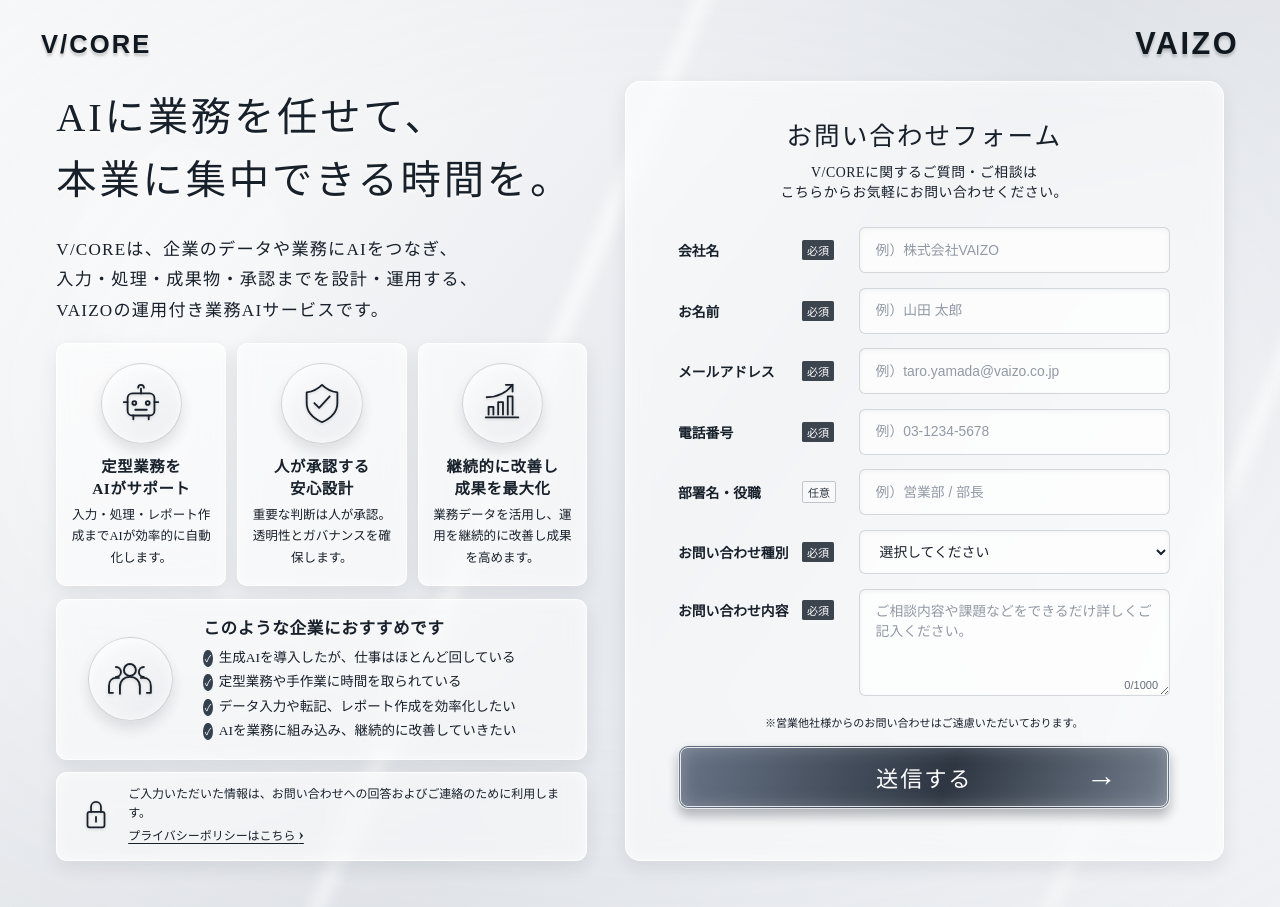
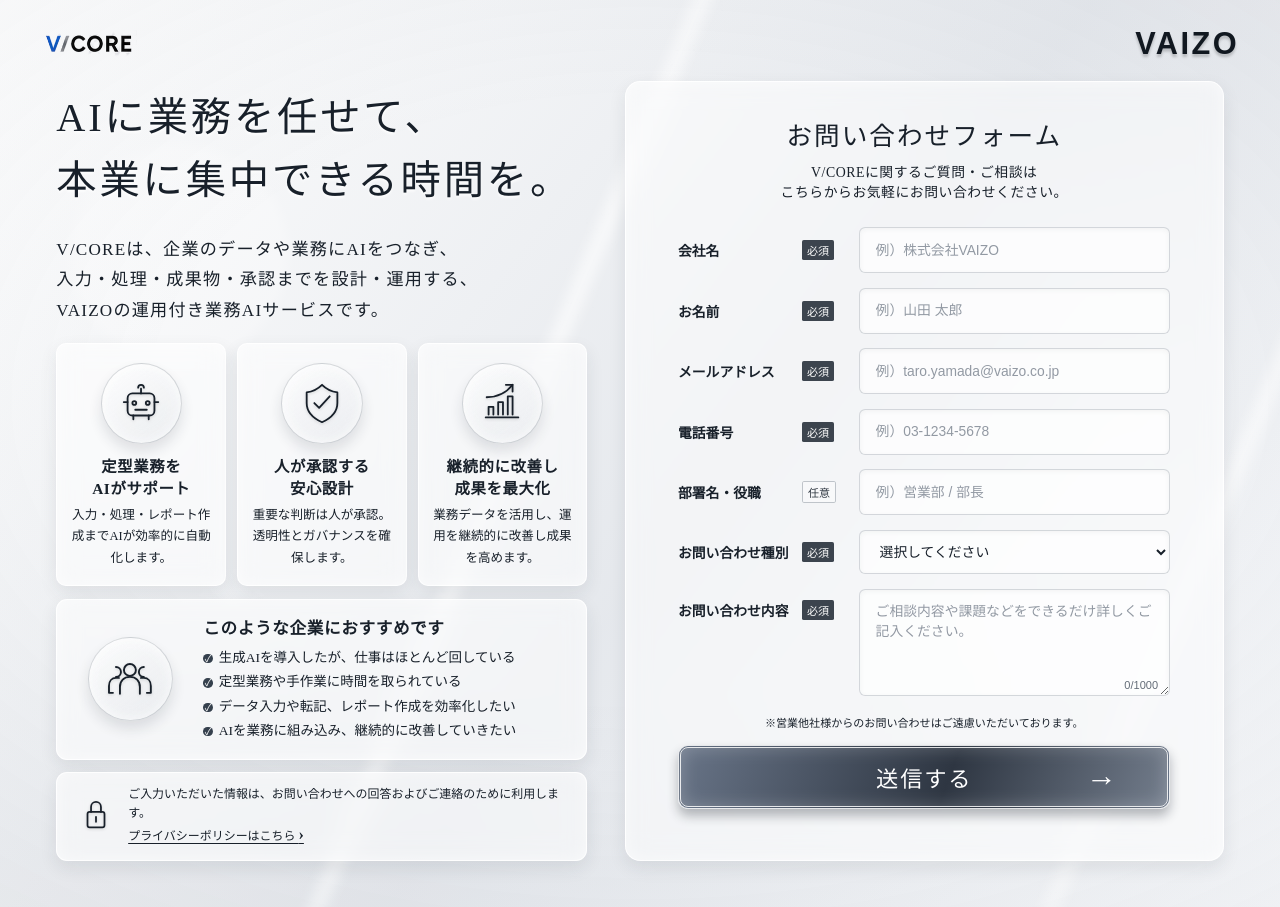
Before and after one commit to ENTER-WEB/VAIZO-V-CORE-contact-page, a plain HTML site: page index.html in a window 1280 px wide. Drawn offline with Linux system fonts and the light colour scheme.

Commit message:
Fix top-left icon artifact and update contact page assets

```diff
--- a/css/base.css
+++ b/css/base.css
@@ -6,7 +6,7 @@ body::before,body::after{position:fixed;z-index:-1;inset:-25%;content:"";backgro
 body::after{background:radial-gradient(ellipse at center,transparent 35%,rgba(108,119,135,.14));transform:none;filter:none}
 .site-header{display:flex;align-items:center;justify-content:space-between}
 .logo{color:#111820;text-decoration:none;font-family:Arial,sans-serif;font-size:clamp(1.8rem,2.4vw,2.7rem);font-weight:700;letter-spacing:.08em;text-shadow:0 .18rem .18rem rgba(0,0,0,.2)}
-.core-logo{font-size:clamp(1.55rem,2vw,2.25rem)}
+.core-logo{font-size:clamp(1.55rem,2vw,2.25rem)}.core-logo img{display:block;height:1.8rem;width:auto;object-fit:contain}
 .page-shell{display:grid}
 h1,h2,p{margin-top:0}
 .intro h1{font-size:clamp(2rem,3.15vw,4rem);font-weight:500;line-height:1.55;letter-spacing:.07em;margin-bottom:.55em;text-shadow:0 .12rem .18rem rgba(255,255,255,.9)}
@@ -22,7 +22,7 @@ h1,h2,p{margin-top:0}
 .recommend-card .icon-circle{flex:0 0 5.5rem;margin:0 2rem 0 0}
 .recommend-card h2{font-size:1.08rem;margin-top:0}
 .recommend-card ul{list-style:none;padding:0;margin:0;font-size:.88rem;line-height:1.8}
-.recommend-card li::before{content:"✓";display:inline-grid;place-items:center;width:1em;aspect-ratio:1;margin-right:.65em;border-radius:50%;color:#fff;background:#35404d;font-family:var(--sans);font-size:.7em}
+.recommend-card li::before{content:"\2713";display:inline-flex;align-items:center;justify-content:center;width:1em;height:1em;margin-right:.65em;border-radius:50%;color:#fff;background:#35404d;font-family:var(--sans);font-size:.7em;line-height:1}
 .privacy-card{display:flex;align-items:center;border-radius:.72rem;padding:.8rem 1.4rem;margin-top:.8rem}
 .privacy-card>span{width:2.3rem;margin-right:1rem}.privacy-card svg{width:100%;stroke-width:2.5}
 .privacy-card p{font-size:.78rem;line-height:1.55;margin:0}.privacy-card a{color:inherit;text-underline-offset:.28em}.privacy-card b{font-size:1.35em}
--- a/index.html
+++ b/index.html
@@ -5,13 +5,14 @@
   <meta name="viewport" content="width=device-width, initial-scale=1">
   <meta name="description" content="V/COREへのお問い合わせフォーム">
   <title>V/CORE｜お問い合わせ</title>
+  <link rel="icon" href="favicon.png" type="image/png">
   <link rel="stylesheet" href="css/base.css?v=5">
   <link rel="stylesheet" href="css/pc-tablet.css?v=5" media="(min-width: 48em)">
   <link rel="stylesheet" href="css/sp.css?v=5" media="(max-width: 47.999em)">
 </head>
 <body>
   <header class="site-header" aria-label="ブランド">
-    <a class="logo core-logo" href="#" aria-label="V CORE ホーム">V/CORE</a>
+    <a class="logo core-logo" href="#" aria-label="V CORE ホーム"><img src="vcore-logo.png" alt="V/CORE"></a>
     <a class="logo vaizo-logo" href="https://vaizo.jp" aria-label="VAIZO コーポレートサイト">VAIZO</a>
   </header>
 
```
Also changed, not shown: favicon.png (added), vcore-logo.png (added).
